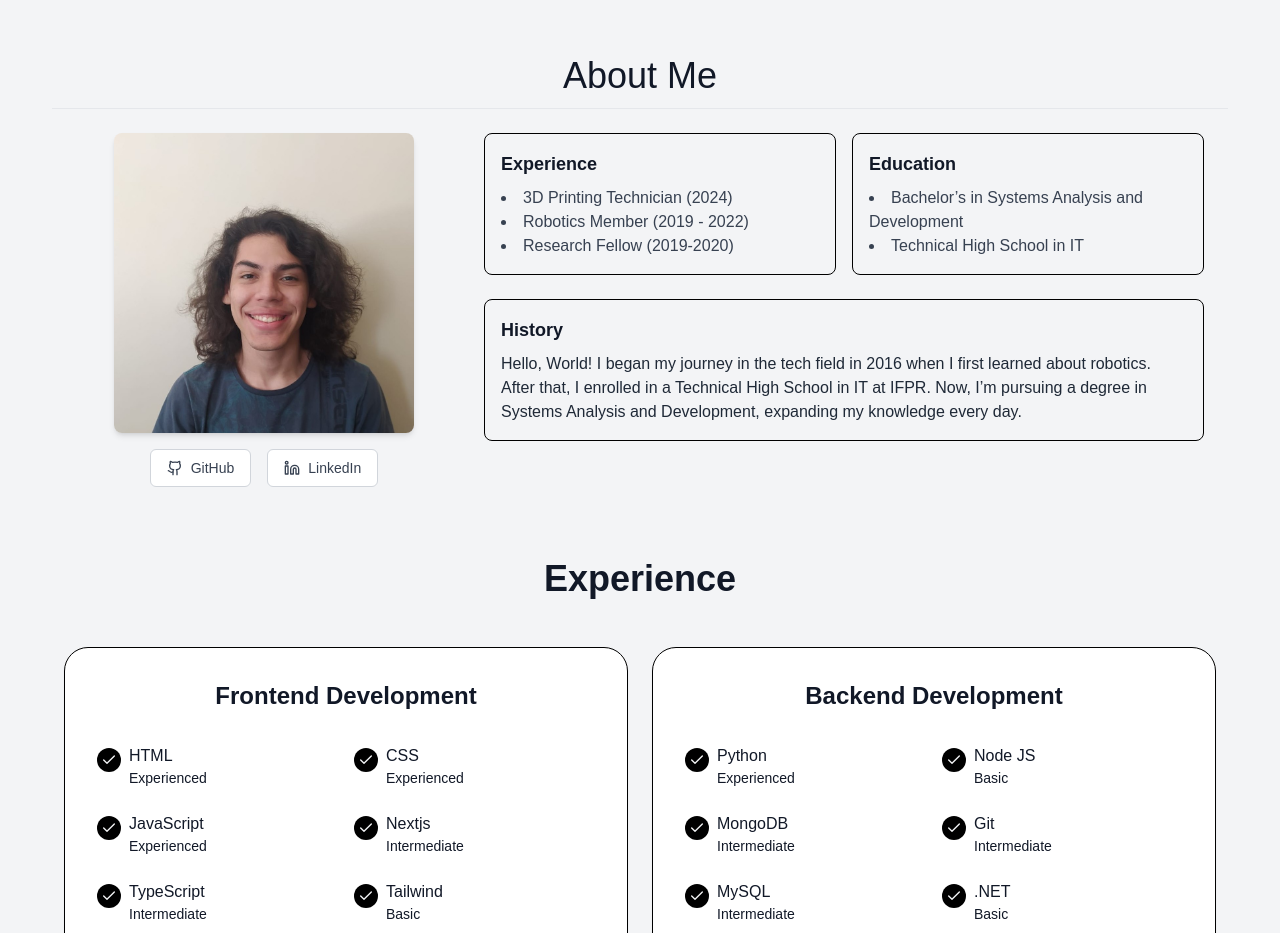
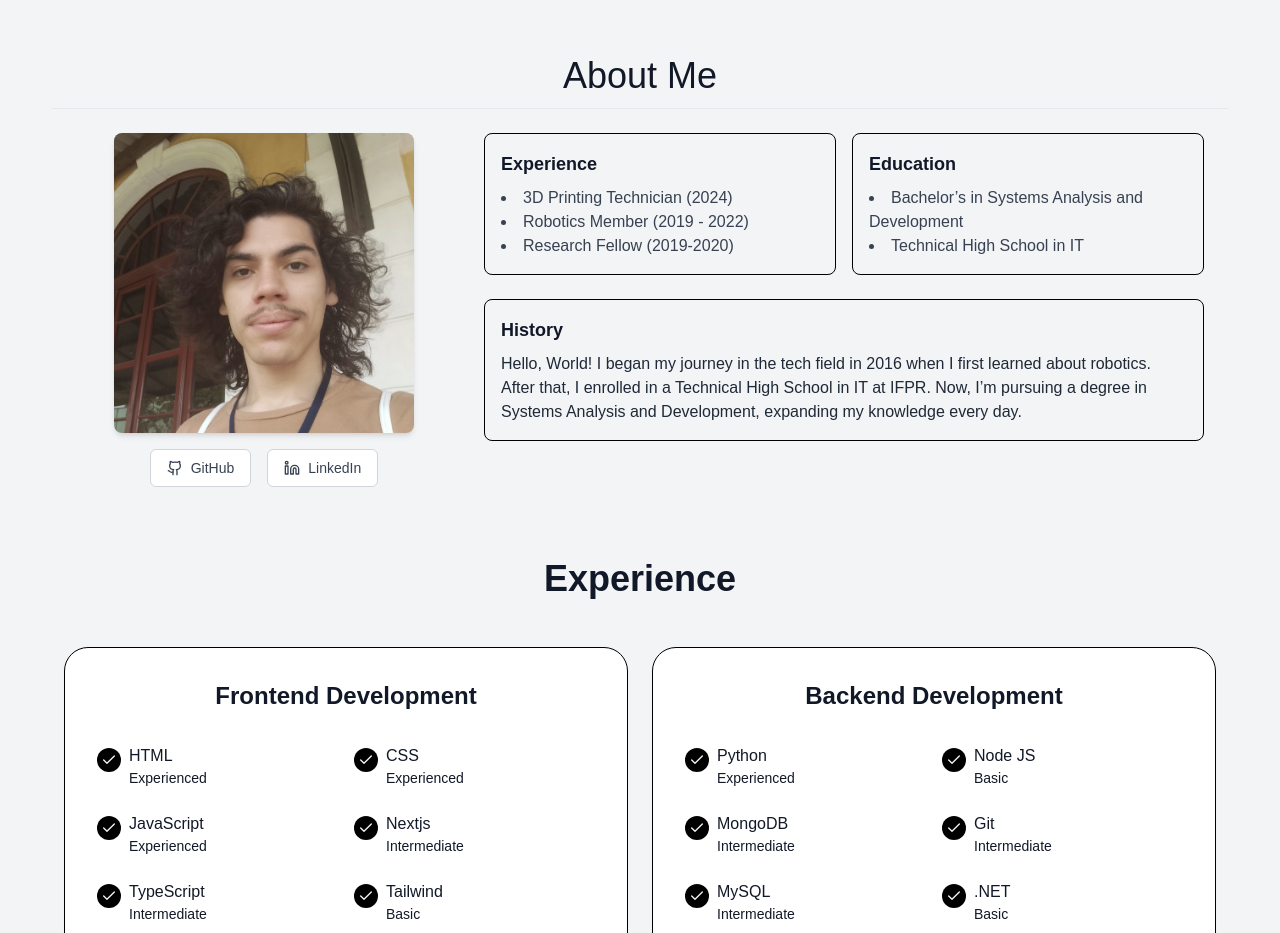
Before and after one commit to LeonardoTironi/dev, a Next.js app: page / in a window 1280 px wide. Shown: the part 780-1713 px from the top of the page. Built offline with nearby package versions, Linux system fonts and the light colour scheme.

Commit message:
add foto2

```diff
--- a/components/AboutMe.tsx
+++ b/components/AboutMe.tsx
@@ -12,7 +12,7 @@ export default function AboutMe() {
           <div className="flex flex-col md:flex-row">
             <div className="md:w-1/3 mb-6 md:mb-0 flex flex-col items-center">
               <Image
-                src="/imgs/eu.jpg"
+                src="/imgs/eu2.jpg"
                 alt="About Me"
                 width={300}
                 height={300}
```
Also changed, not shown: public/imgs/eu2.jpg (added).
